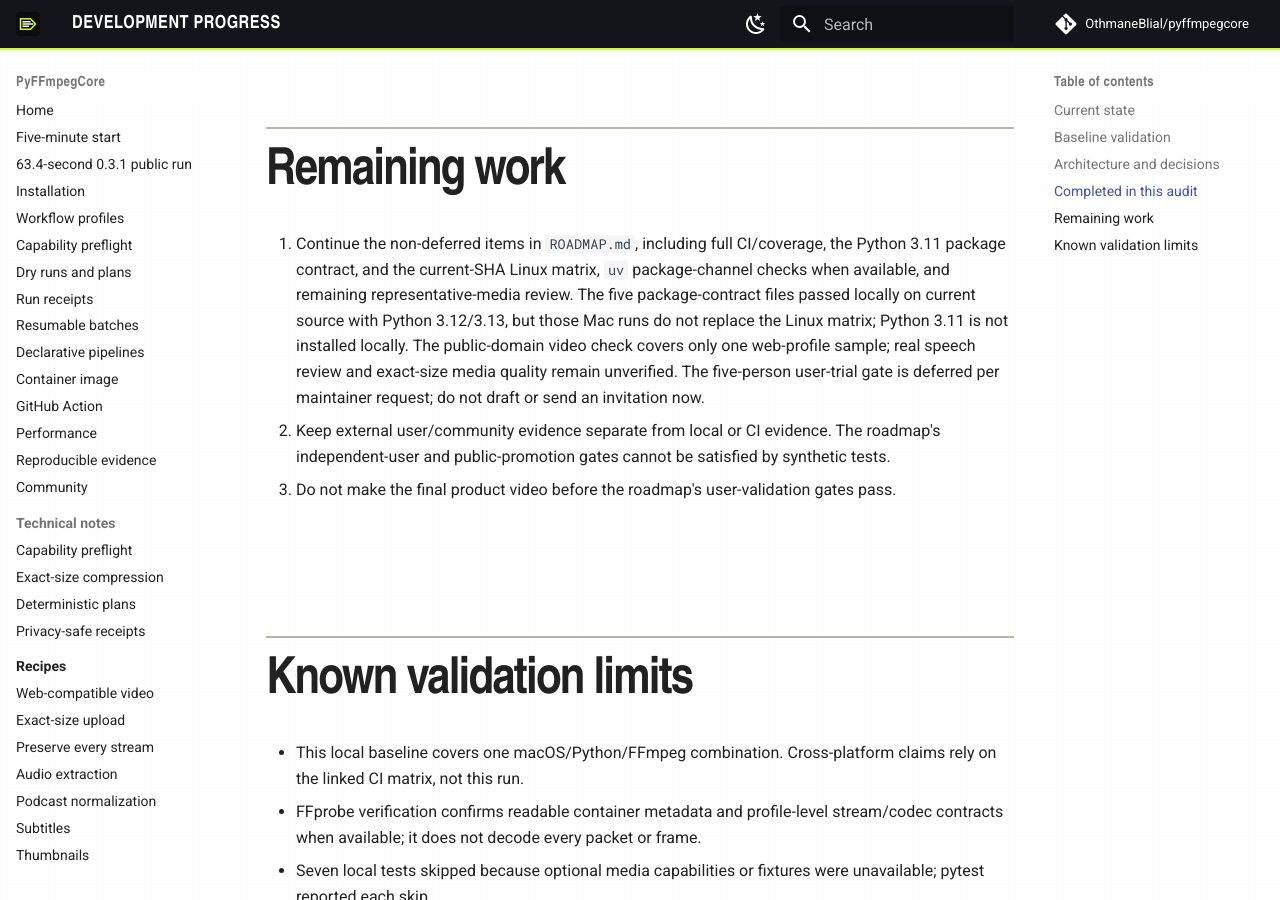
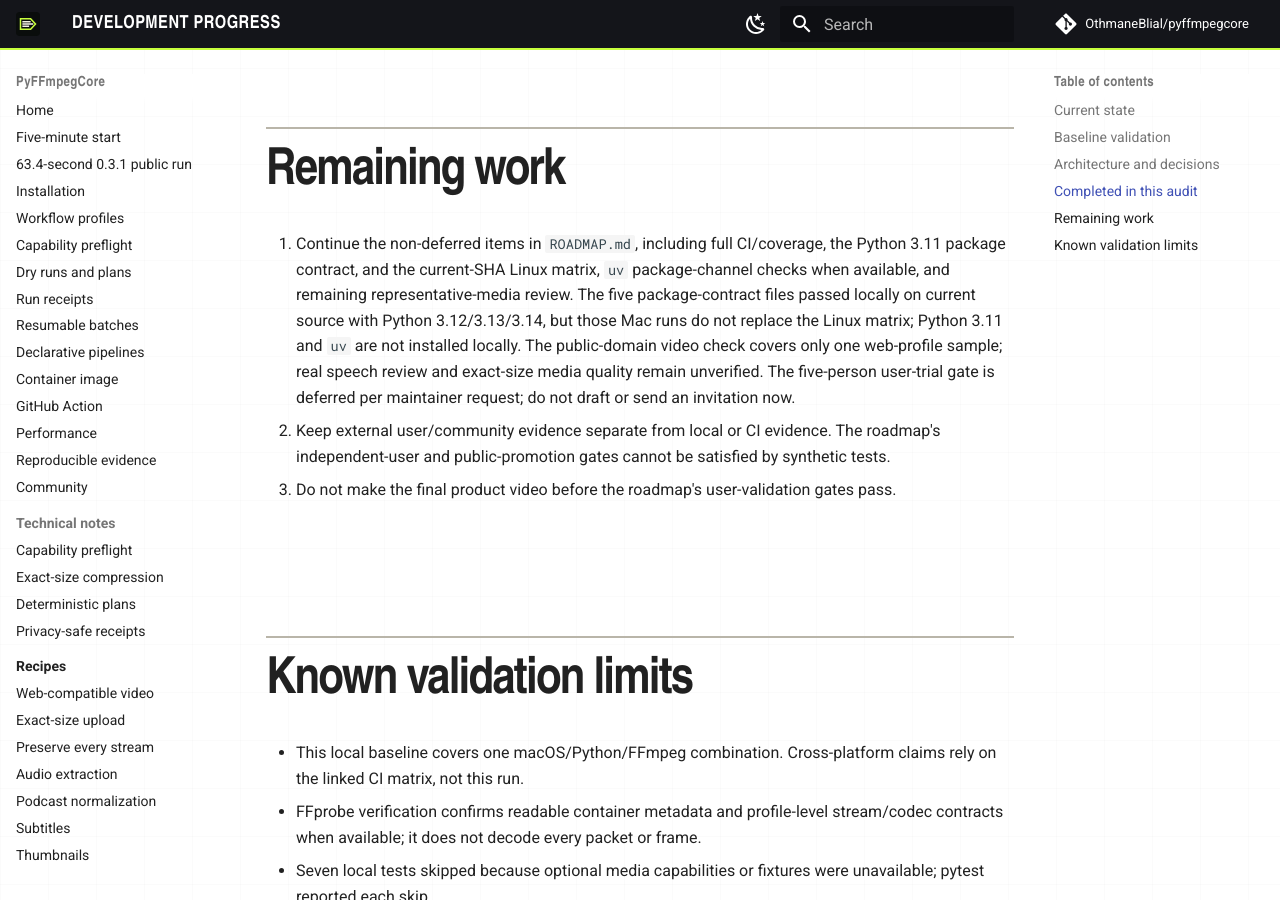
Before and after one commit to OthmaneBlial/pyffmpegcore, an MkDocs documentation site: the page built from docs/PROGRESS.md, in a window 1280 px wide and 900 px high, scrolled down 17934 px. Built offline with MkDocs 1.6.1 and Material for MkDocs 9.7.7, drawn with Linux system fonts in a browser that asks for light colours; comment, search, counter and statistics services are not loaded; some of the changed text lies outside the part shown.

Commit message:
docs: record current Python package contracts

```diff
--- a/docs/PROGRESS.md
+++ b/docs/PROGRESS.md
@@ -5,7 +5,7 @@
 ## Current state
 
 - On code commit `7f74736f0f6e86275be9a7b8698030c01249e408`, the 1,421-line CLI was split into workflow handlers and shared context/output helpers without changing the 17 moved handler ASTs. `.venv/bin/python -m pytest -m 'not real_media'` passed: 391 passed, 102 real-media tests deselected (17.91s); Ruff, formatting, and mypy (28 source files) passed. Local run: macOS arm64, Python 3.14.6. No container or hosted workflow ran. This is fast-suite evidence, not full media or platform validation.
-- On exact `main` SHA `a3649f5052e707ac38d15c5714bd5b0ffcbb6137`, the five package-contract test files from `.github/workflows/ci.yml` passed locally on macOS arm64 with Python 3.12.5 and 3.13.1 (53 passed per interpreter). Each run used a temporary environment with pytest 9.1.1 and an editable install of the tested checkout; FFmpeg/FFprobe 9.0.1 were available. This is current-source package/CLI/probe/progress/runner evidence, not a Linux GitHub-hosted matrix result.
+- On code commit `7f74736f0f6e86275be9a7b8698030c01249e408`, the five package-contract files from `.github/workflows/ci.yml` passed on macOS arm64 with Python 3.12.5, 3.13.1, and 3.14.6 (53 passed per interpreter). Python 3.12/3.13 ran in temporary environments with pytest 9.1.1 and an editable install; Python 3.14 ran in `.venv`. FFmpeg/FFprobe 9.0.1 were available. This is current-source package/CLI/probe/progress/runner evidence, not a Linux GitHub-hosted matrix result.
 - On exact `main` SHA `f3a92b211635b7f3d178043ce42ea63ca96506ea`, the 0.3.1 web profile converted a 10.017-second, 720p public-domain Xiph VP9 clip: FFprobe, schema 1.0 receipt validation, full decode, and MP4 fast-start atom order passed; FFmpeg SSIM was 0.980900. Output was 78.36% smaller; two frame pairs had no obvious artifacts at 640×360. This is one video-only sample; [measured evidence and limits](evidence.md#public-domain-real-video-check-on-24-september-2026).
 - On exact `main` SHA `4f3c3c06bbf696d51260f50ec69cdc5d267d7d1b`, direct Python batch runs now honor `BatchPolicy.per_job_timeout_seconds`, and execution/batch policies reject non-finite timeouts. The CI fast suite passed (391 passed, 102 real-media tests deselected), along with Ruff, formatting, mypy (38 source files), compileall, generated-doc checks, documentation links, and `git diff --check`. No container or full CI job ran.
 - Signed beta `0.3.1` was published from tag `v0.3.1` at exact source SHA `562ae6ce92a8b321f15a6a250cf7802f2c9bb5bc`. Manual release run [35975145754](https://github.com/OthmaneBlial/pyffmpegcore/actions/runs/35975145754) and tagged release run [35975371541](https://github.com/OthmaneBlial/pyffmpegcore/actions/runs/35975371541) passed the exact artifact matrix on Linux, macOS, and Windows with Python 3.10 and 3.14, provenance, PyPI publication, six public installs, and GitHub prerelease creation. Wheel SHA-256: `ea222d3dc5d09ae0ffd79c310ea415eb4edb2d7e04a87532cda939a7890d255d`; sdist SHA-256: `e0ff591589dd3950e11450dcecc0d1b39718c42415332568e606c98207c94074`.
@@ -167,7 +167,7 @@
 
 ## Remaining work
 
-1. Continue the non-deferred items in `ROADMAP.md`, including full CI/coverage, the Python 3.11 package contract, and the current-SHA Linux matrix, `uv` package-channel checks when available, and remaining representative-media review. The five package-contract files passed locally on current source with Python 3.12/3.13, but those Mac runs do not replace the Linux matrix; Python 3.11 is not installed locally. The public-domain video check covers only one web-profile sample; real speech review and exact-size media quality remain unverified. The five-person user-trial gate is deferred per maintainer request; do not draft or send an invitation now.
+1. Continue the non-deferred items in `ROADMAP.md`, including full CI/coverage, the Python 3.11 package contract, and the current-SHA Linux matrix, `uv` package-channel checks when available, and remaining representative-media review. The five package-contract files passed locally on current source with Python 3.12/3.13/3.14, but those Mac runs do not replace the Linux matrix; Python 3.11 and `uv` are not installed locally. The public-domain video check covers only one web-profile sample; real speech review and exact-size media quality remain unverified. The five-person user-trial gate is deferred per maintainer request; do not draft or send an invitation now.
 2. Keep external user/community evidence separate from local or CI evidence. The roadmap's independent-user and public-promotion gates cannot be satisfied by synthetic tests.
 3. Do not make the final product video before the roadmap's user-validation gates pass.
 
```
